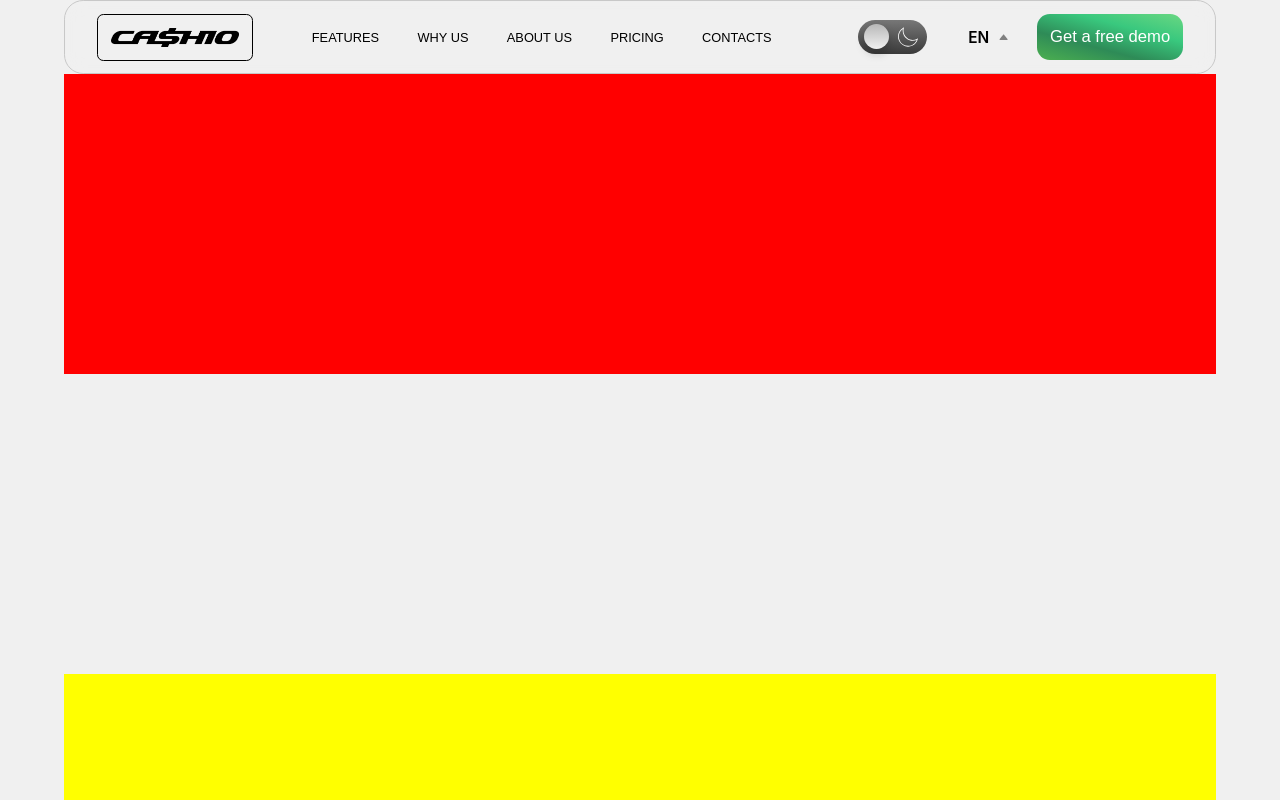
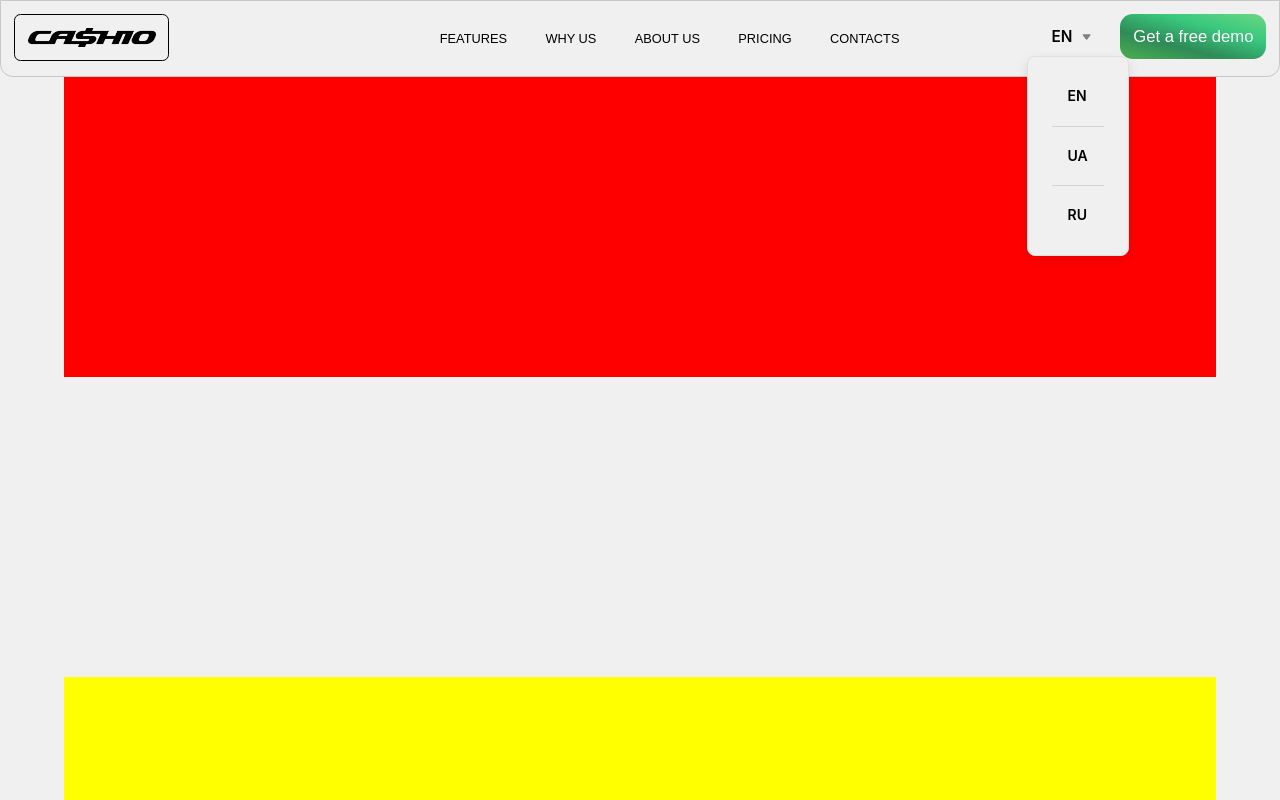
Before and after one commit to RevaGee/Cashio, a React (Create React App) app: page / in a window 1280 px wide. Both pictures are taken after a click on the item "EN". Shown: the top 800 px of the page. Built offline with nearby package versions, Linux system fonts and the light colour scheme.

Commit message:
corrected header styles, added onClick to language

```diff
--- a/src/components/Header/index.tsx
+++ b/src/components/Header/index.tsx
@@ -6,11 +6,15 @@ import DarkMode from '../DarkMode/DarkMode';
 
 export const Header = () => {
 	const [open, isOpen] = useState(false);
+	const [language, isLanguage] = useState(false);
 	const handleTelegramLink = () => {
 		window.open('https://t.me/zheka_revor', '_blank');
 	};
 	const handleClick = () => {
 		isOpen(!open);
+	};
+    const handleLanguageClick = () => {
+		isLanguage(!language);
 	};
 	return (
 		<div className={open ? 'mobile_header' : 'header'}>
@@ -18,7 +22,7 @@ export const Header = () => {
 				<div className='logo'>
 					<img src={Logo} alt='' />
 				</div>
-				<div>
+				<div className = "nav_block">
 					<nav className={open ? 'show_menu' : 'navigation'}>
 						<ul className='nav__links'>
 							<li>
@@ -41,17 +45,16 @@ export const Header = () => {
 				</div>
 			</div>
 			<div className='right_side'>
-				<DarkMode />
 				<div className='language'>
 					<ul className='nav-links'>
-						<li className='nav-link services'>
+						<li className='nav-link services' onClick={handleLanguageClick}>
 							<a>
 								EN
-								<span className='material-icons dropdown-icon'>
+								<span className='material-icons dropdown-icon' style={language?{transform:"rotate(180deg)"}:{}}>
 									<ArrowUp />
 								</span>
 							</a>
-							<ul className='drop-down'>
+							<ul className='drop-down' style={language?{display:'block',justifyContent:'center'}:{}}>
 								<li>EN</li>
 								<div className='location-line'></div>
 								<li>UA</li>
--- a/src/components/Header/styles.scss
+++ b/src/components/Header/styles.scss
@@ -1,9 +1,10 @@
 .mobile_header {
 	margin: 0 auto;
 	width: 100%;
-	height: fit-content;
+    height: 35vw;
+    border-bottom-left-radius: 1vw;
+    border-bottom-right-radius: 1vw;
 	border: 1px solid grey;
-	border-radius: 1vw;
 	position: sticky;
 	top: 0;
 	left: 5%;
@@ -14,6 +15,7 @@
 	align-items: center;
 	justify-content: space-between;
 	padding: 1vw 1vw;
+    transition: 0.3s ease;
 
 	.left_side {
 		display: flex;
@@ -37,17 +39,30 @@
 			width: 10vw;
 			position: fixed;
 		}
+        .nav_block{
+          border-top: 1px solid gray;
+          width: 100%;
+          position: fixed;
+          left: 0;
+          top: 20%;
+        }
 
 		.nav__links {
 			list-style: none;
 			display: flex;
 			font-size: 1vw;
+            margin: 0;
+            padding: 0;
 
 			li {
 				padding: 0 1.5vw;
+                &:first-child{
+                  margin-top: 1vw;
+                }
 
 				&:last-child {
 					padding-right: 0;
+                    margin-bottom: 0;
 				}
 
 				a {
@@ -55,7 +70,7 @@
 					font-weight: 500;
 					color: var(--text_color);
 					text-decoration: none;
-					transition: all 0.3s ease;
+                    font-size: 2vw;
 
 					&:hover {
 						color: #3b9f46;
@@ -90,10 +105,11 @@
 
 .header {
 	margin: 0 auto;
-	width: 90%;
-	height: fit-content;
+	width: 100%;
+	height: 6vw;
 	border: 1px solid #c8c8c8;
-	border-radius: 1.5vw;
+    border-bottom-left-radius: 1vw;
+    border-bottom-right-radius: 1vw;
 	position: sticky;
 	top: 0;
 	left: 5%;
@@ -102,9 +118,9 @@
 	box-sizing: border-box;
 	display: flex;
 	align-items: center;
-	justify-content: space-between;
+	justify-content: center;
 	padding: 1vw 2.5vw;
-
+    transition: 0.3s ease;
 	.left_side {
 		display: flex;
 		align-items: center;
@@ -113,9 +129,11 @@
 			border-radius: 0.5vw;
 			padding: 1vw;
 			cursor: pointer;
-			position: relative;
 			width: 10vw;
 			height: 1.5vw;
+            position: fixed;
+            left: 1vw;
+            top: 1vw;
 		}
 		img {
 			width: 10vw;
@@ -149,6 +167,9 @@
 	.right_side {
 		display: flex;
 		align-items: center;
+        position: fixed;
+        right: 1vw;
+        top: 1vw;
 		.demo {
 			color: #ffffff;
 			margin-left: 1vw;
@@ -197,7 +218,6 @@
 
 .drop-down {
 	position: absolute;
-	// padding: 0.5rem 0;
 	margin: 0.5rem -0.5rem;
 	background: rgb(240, 240, 240);
 	color: black;
@@ -227,15 +247,17 @@
 
 .nav-link:hover {
 	background: #e0e0e0;
-	// color: #fff;
 	border-radius: 0.5rem;
 }
 
+
 .services {
-	&:hover .drop-down {
-		display: block;
-		justify-content: center;
-	}
+	/*&:hover {
+		.drop-down{
+			display: block;
+			justify-content: center;
+		}
+	}*/
 
 	a {
 		display: flex;
@@ -251,11 +273,6 @@
 		display: flex;
 		align-items: center;
 		width: 1.5vw;
-		fill: gray;
-	}
-
-	&:hover .dropdown-icon {
-		transform: rotate(180deg);
 		fill: gray;
 	}
 }
@@ -339,9 +356,10 @@ input[type='checkbox']:checked ~ .bar .middle {
 		display: flex;
 		flex-direction: column;
 		li {
-			margin-bottom: 20px;
+          transition: 0.5s ease;
+			margin-bottom: 3vw;
 			a {
-				font-size: 16px;
+				font-size: 1vw;
 			}
 		}
 	}
@@ -349,20 +367,7 @@ input[type='checkbox']:checked ~ .bar .middle {
 @media (max-width: 768px) {
 	.navigation {
 		position: absolute;
-		width: 100%;
-		left: 0;
 		top: -200px;
-		transition: 0.3s ease;
-		.nav__links {
-			display: flex;
-			flex-direction: column;
-			li {
-				margin-bottom: 20px;
-				a {
-					font-size: 16px;
-				}
-			}
-		}
 	}
 	.burger {
 		display: flex;
```
